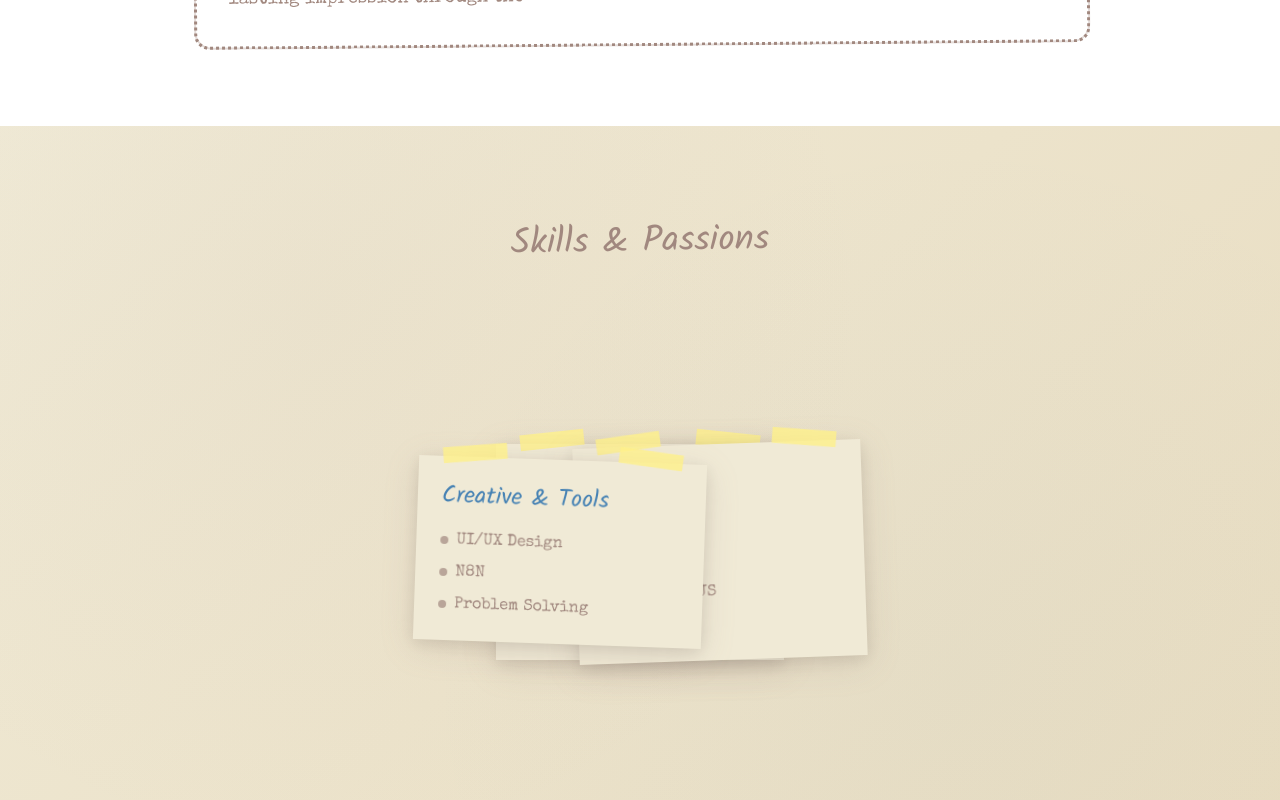
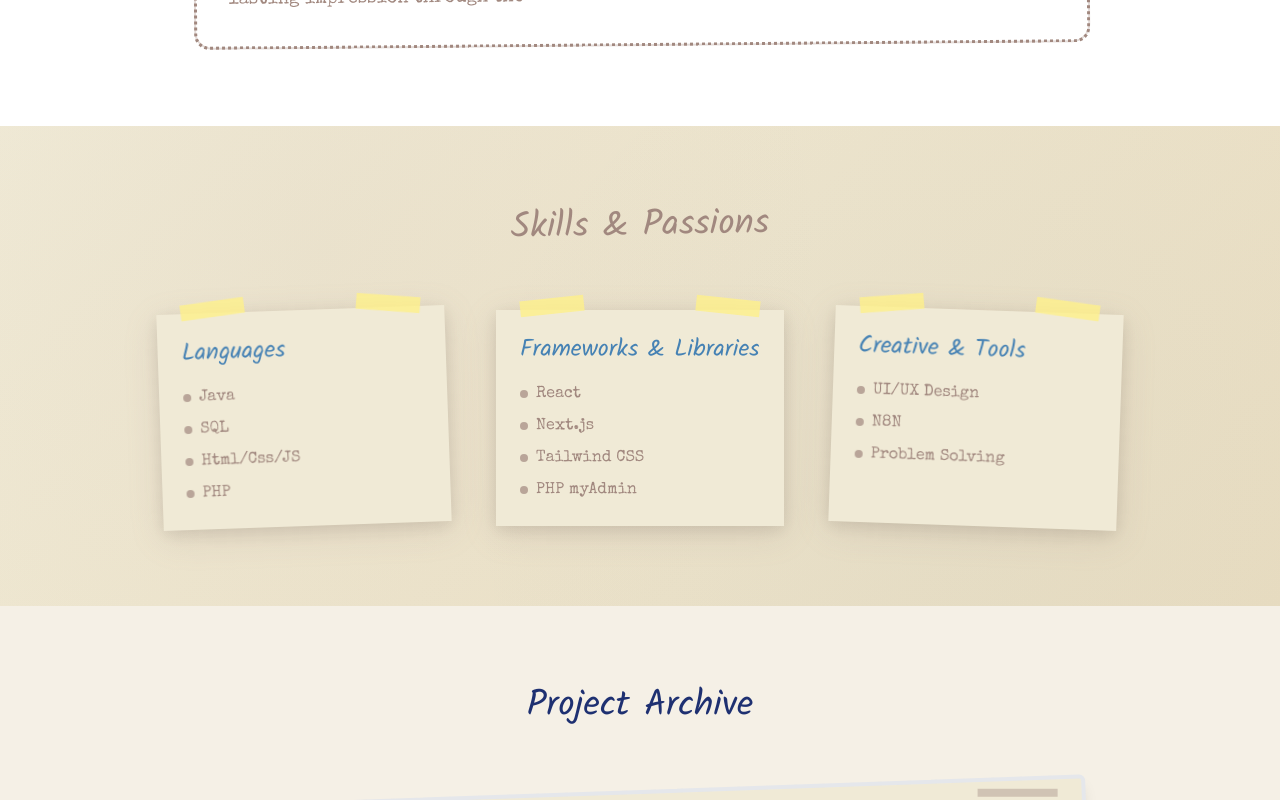
Before and after one commit to wndrthndr/portfolio, a React (Vite) app: page / in a window 1280 px wide. Shown: the part 1460-2260 px from the top of the page. Built offline with nearby package versions, Linux system fonts and the light colour scheme.

Commit message:
Update Skills.tsx

```diff
--- a/src/components/Skills.tsx
+++ b/src/components/Skills.tsx
@@ -1,11 +1,8 @@
-import React, { useEffect, useRef } from "react";
-import gsap from "gsap";
-import { ScrollTrigger } from "gsap/ScrollTrigger";
+import React, { useEffect, useRef, useState } from "react";
 
-gsap.registerPlugin(ScrollTrigger);
 const Skills = () => {
-  const sectionRef = useRef<HTMLDivElement>(null);
-  const cardsRef = useRef<HTMLDivElement[]>([]);
+  const sectionRef = useRef(null);
+  const [animate, setAnimate] = useState(false);
 
   const categories = [
     {
@@ -22,77 +19,58 @@ const Skills = () => {
     },
   ];
 
+  // Detect when section is in view
   useEffect(() => {
-    const ctx = gsap.context(() => {
-      const [left, center, right] = cardsRef.current;
+    const observer = new IntersectionObserver(
+      (entries) => {
+        if (entries[0].isIntersecting) setAnimate(true);
+      },
+      { threshold: 0.3 }
+    );
 
-      if (!left || !center || !right) return;
+    if (sectionRef.current) {
+      observer.observe(sectionRef.current);
+    }
 
-      // Initial overlap state
-      gsap.set(left, { x: 80, zIndex: 3 });
-      gsap.set(right, { x: -80, zIndex: 3 });
-      gsap.set(center, { zIndex: 1 });
-
-      // Scroll-driven reveal
-      gsap.timeline({
-        scrollTrigger: {
-          trigger: sectionRef.current,
-          start: "top 70%",
-          end: "bottom 50%",
-          scrub: true,
-        },
-      })
-        .to(left, {
-          x: -140,
-          ease: "none",
-        })
-        .to(
-          right,
-          {
-            x: 140,
-            ease: "none",
-          },
-          "<"
-        );
-    }, sectionRef);
-
-    return () => ctx.revert();
+    return () => observer.disconnect();
   }, []);
 
   return (
-    <section
-      id="Skills"
-      ref={sectionRef}
-      className="py-24 bg-worn-paper overflow-hidden"
-    >
+    <section id="Skills" ref={sectionRef} className="py-20 bg-worn-paper">
       <div className="container mx-auto px-4">
-        <h2 className="handwritten text-4xl text-vintage-brown text-center mb-20 -rotate-1">
+        <h2 className="handwritten text-4xl text-vintage-brown text-center mb-16 -rotate-1">
           Skills & Passions
         </h2>
 
-        <div className="relative flex justify-center items-center h-[420px]">
+        {/* Skill Cards */}
+        <div className="flex flex-wrap justify-center gap-12">
           {categories.map((category, i) => (
             <div
               key={i}
-              ref={(el) => {
-                if (el) cardsRef.current[i] = el;
-              }}
-              className="
-                absolute w-72 bg-vintage-cream p-6 shadow-vintage
-                will-change-transform
-              "
+              className={`
+                relative w-72 bg-vintage-cream p-6 shadow-vintage transform
+                ${animate ? (
+                  i === 1
+                    ? "animate-slideCenter"
+                    : i === 0
+                    ? "animate-slideLeft"
+                    : "animate-slideRight"
+                ) : "opacity-0"}
+              `}
               style={{
-                rotate: i === 1 ? "0deg" : i === 0 ? "-2deg" : "2deg",
+                transform: `rotate(${i % 2 === 0 ? -2 : 2}deg)`,
               }}
             >
-              {/* Tape */}
+              {/* Tape strips */}
               <div className="absolute -top-3 left-6 w-16 h-4 bg-yellow-200 rotate-[-6deg] opacity-80"></div>
               <div className="absolute -top-3 right-6 w-16 h-4 bg-yellow-200 rotate-6 opacity-80"></div>
 
+              {/* Title */}
               <h3 className="handwritten text-2xl text-vintage-blue mb-4">
                 {category.title}
               </h3>
 
+              {/* Skill list */}
               <ul className="space-y-2 typewriter text-vintage-brown text-base">
                 {category.items.map((skill, idx) => (
                   <li key={idx} className="flex items-center gap-2">
```
